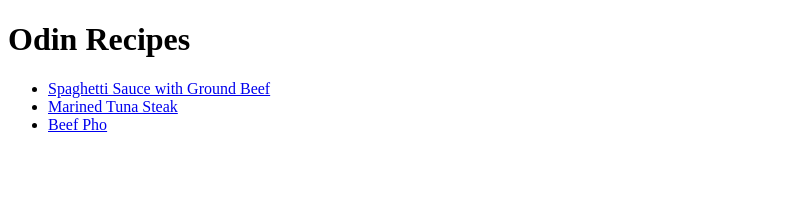
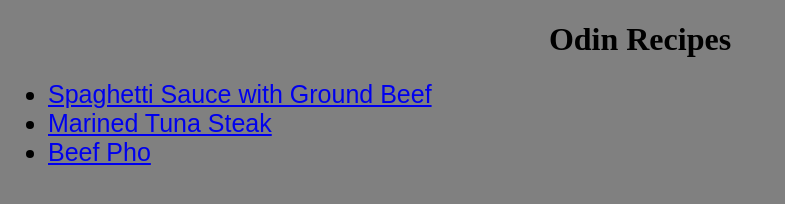
Before and after one commit to EthanT-young/odin-recipes, a plain HTML site: page index.html in a window 1280 px wide. Shown: the whole page, without its empty margins (0-785 px from the left). Drawn offline with Linux system fonts and the light colour scheme.

Commit message:
Added styling for base index.html

```diff
--- a/index.html
+++ b/index.html
@@ -7,11 +7,11 @@
     </head>
 
     <body>
-        <h1>Odin Recipes</h1>
+        <h1 class="title">Odin Recipes</h1>
         <ul>
-            <li><a href="./recipes/spaghetti.html">Spaghetti Sauce with Ground Beef</a></li>
-            <li><a href="./recipes/tuna-steak.html">Marined Tuna Steak</a></li>
-            <li><a href="./recipes/beef-pho.html">Beef Pho</a></li>
+            <li class="recipe"><a href="./recipes/spaghetti.html">Spaghetti Sauce with Ground Beef</a></li>
+            <li class="recipe"><a href="./recipes/tuna-steak.html">Marined Tuna Steak</a></li>
+            <li class="recipe"><a href="./recipes/beef-pho.html">Beef Pho</a></li>
         </ul>
     </body>
 </html>
--- a/styles.css
+++ b/styles.css
@@ -0,0 +1,13 @@
+* {
+    background: grey;
+}
+
+.title {
+    text-align: center;
+    text-emphasis: bold;
+}
+
+.recipe {
+    font-size: 25px;
+    font-family: sans-serif;
+}
```
